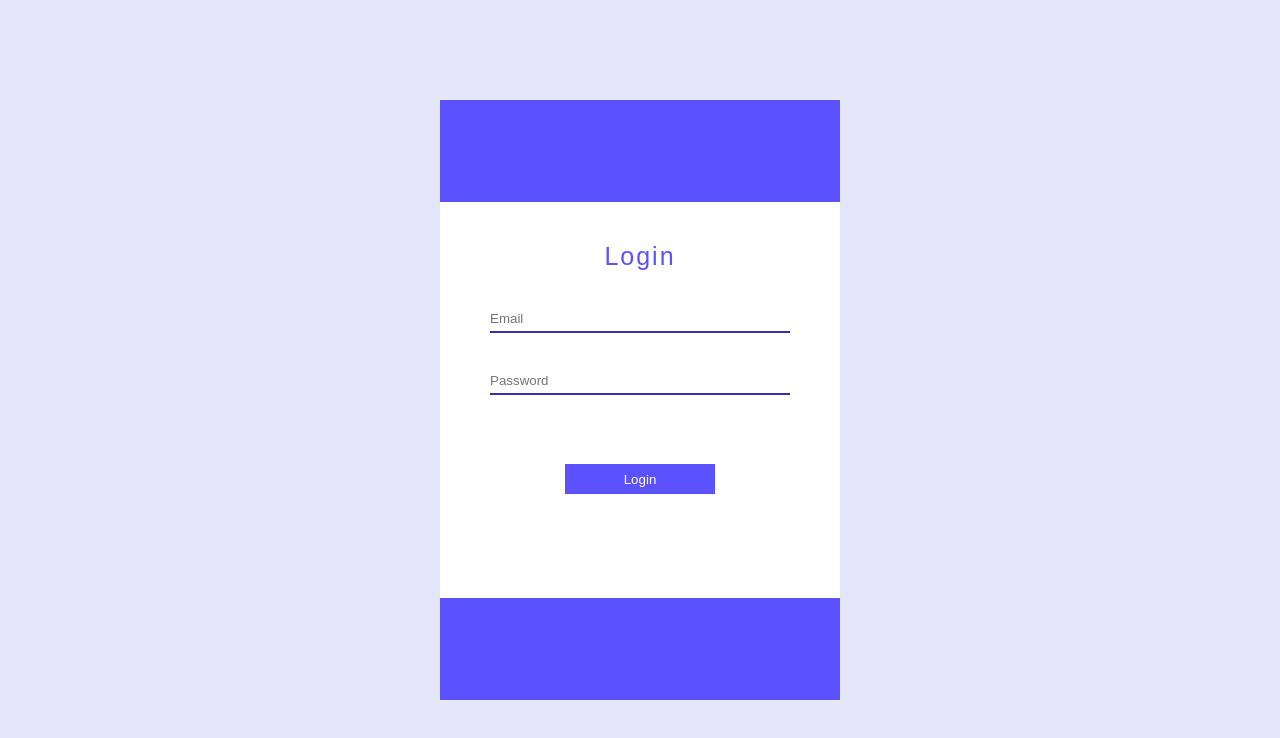
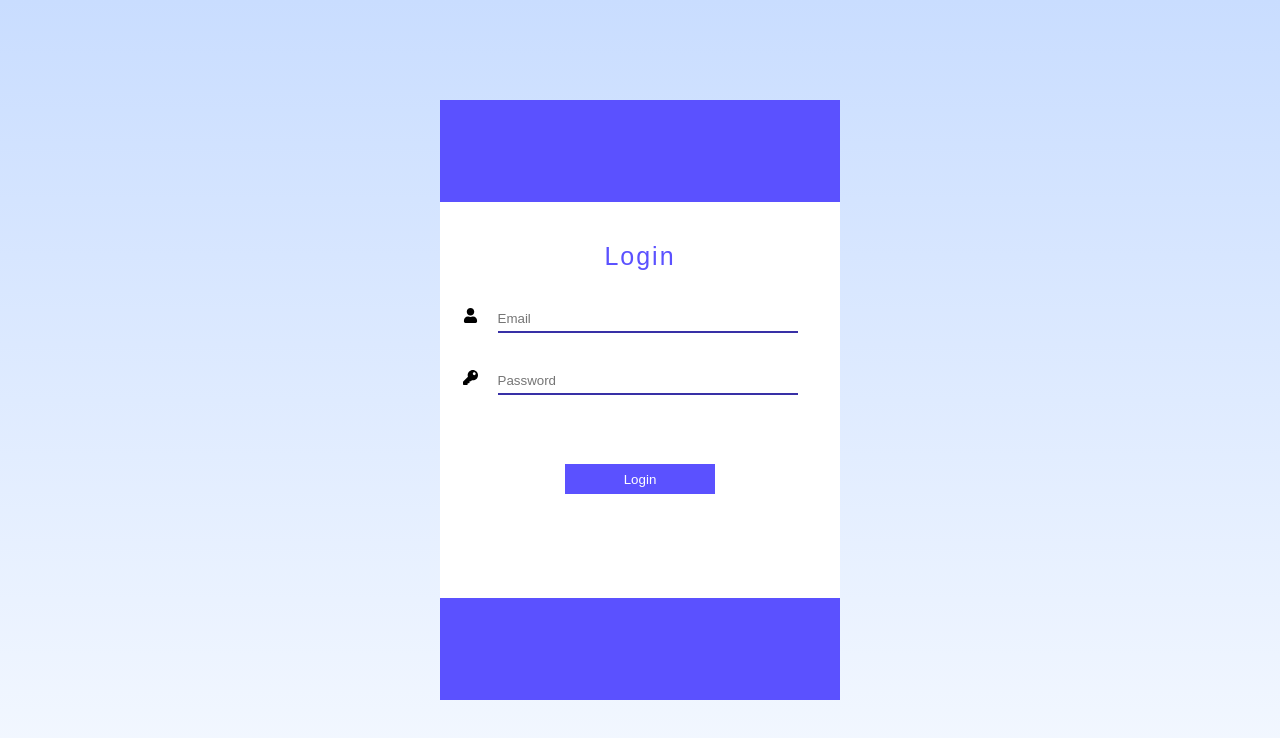
Before and after one commit to IA-Black-Swan/codia-front, a React (Create React App) app: page / in a window 1280 px wide. Shown: the top 738 px of the page. Built offline with nearby package versions, Linux system fonts and the light colour scheme.

Commit message:
login + iconos (no ok)

```diff
--- a/package.json
+++ b/package.json
@@ -9,6 +9,7 @@
     "node-sass": "^4.14.1",
     "react": "^17.0.1",
     "react-dom": "^17.0.1",
+    "react-icons": "^4.2.0",
     "react-scripts": "4.0.1",
     "web-vitals": "^0.2.4"
   },
--- a/public/index.html
+++ b/public/index.html
@@ -5,6 +5,7 @@
     <link rel="icon" href="%PUBLIC_URL%/favicon.ico" />
     <link rel="preconnect" href="https://fonts.gstatic.com">
     <link href="https://fonts.googleapis.com/css2?family=Montserrat:wght@100;200;300;400&family=Oswald:wght@200;300;400;600&display=swap" rel="stylesheet">
+
     <meta name="viewport" content="width=device-width, initial-scale=1" />
     <meta name="theme-color" content="#000000" />
     <meta
--- a/src/components/Login/index.jsx
+++ b/src/components/Login/index.jsx
@@ -1,4 +1,5 @@
 import "./login.scss"
+import { FaGithub, FaKey, FaUser } from "react-icons/fa";
 
 
 export const Login = () => {
@@ -15,8 +16,17 @@ export const Login = () => {
                     </p>
 
                     <form class="login__form">
-                        <input class="login__form-box" placeholder="Email" type="email"/><br/>
-                        <input class="login__form-box" placeholder="Password" type="password"/><br/>
+                        <div className="login__form-input">
+                            <FaUser size="1.5em" />
+                            <input class="login__form-box" placeholder="Email" type="email"/><br/>
+                            <span class="fa fa-info-circle errspan"></span>
+                        </div>
+
+                        <div className="login__form-input">
+                            <FaKey size="1.5em" />
+                            <input class="login__form-box" placeholder="Password" type="password"/><br/>
+                        </div>
+
                         <input class="login__form-button" type="submit" value="Login"/>
                     </form>
                 </div>
--- a/src/components/Login/login.scss
+++ b/src/components/Login/login.scss
@@ -1,5 +1,5 @@
 #login {
-    background-color:lavender;
+    background: linear-gradient(to bottom, #c9ddff, #f5f9ff); /* W3C, IE 10+/ Edge, Firefox 16+, Chrome 26+, Opera 12+, Safari 7+ */
     height: 100vh;
     position: relative;
 }
```
Also changed, not shown: 1 other file (tests, documents, lock files or other folders).
